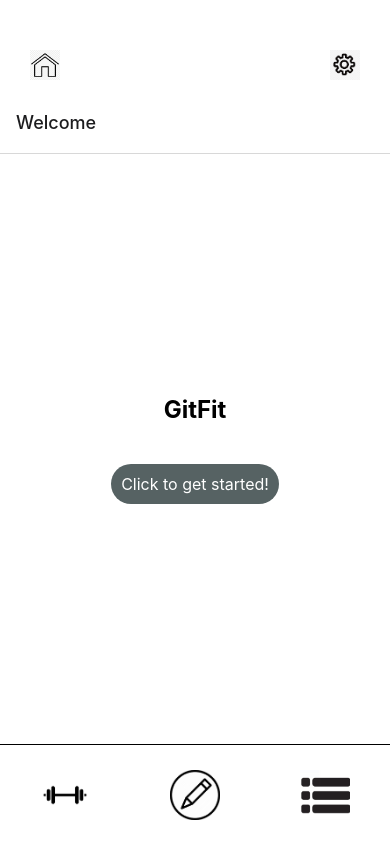
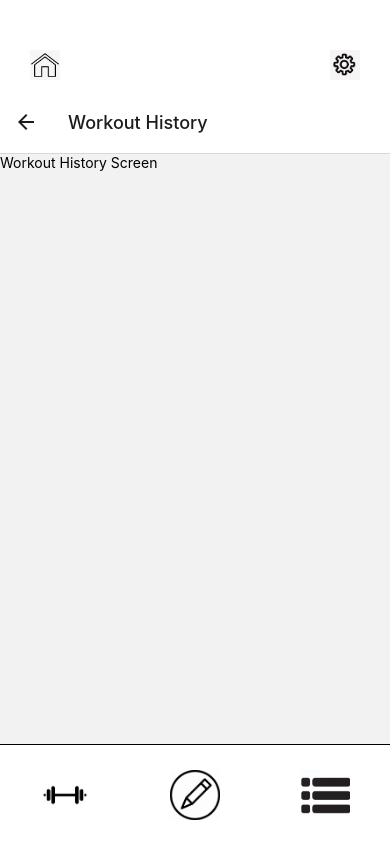
Before and after one commit to peilanzhang/GitFitProj, a React Native app: screen /WorkoutHistory in a window 390 px wide. Built offline with nearby package versions, Linux system fonts and the light colour scheme.

Commit message:
link workoutHistory page from Settings

```diff
--- a/App.js
+++ b/App.js
@@ -11,6 +11,7 @@ import GeneratorPage from './workoutGenerator';
 import ExerciseList from './excersiseList';
 import UpperToolbar from './upperToolbar';
 import Settings from './AppSettings'
+import WorkoutHistory from './workoutHistory';
 
 
 const Stack = createStackNavigator();
@@ -51,10 +52,15 @@ const Stack = createStackNavigator();
         component={GeneratorPage}
         options={{title: 'Generator'}}
         />
-          <Stack.Screen name="ExerciseList"
+        <Stack.Screen name="ExerciseList"
         component={ExerciseList}
         options={{title: 'Exercise List'}}
         />
+        <Stack.Screen name="WorkoutHistory"
+        component={WorkoutHistory}
+        options={{title: 'Workout History'}}
+        />
+
       </Stack.Navigator>
       <LowerToolbar />
     </NavigationContainer>
--- a/AppSettings.jsx
+++ b/AppSettings.jsx
@@ -1,8 +1,14 @@
 import React from 'react';
 import { View, Text, Switch, TouchableOpacity, Button,StyleSheet,TextInput } from 'react-native'; // or your UI library
+import { useNavigation } from '@react-navigation/native';
 
+ function AppSettings() {
+  const navigation = useNavigation();
 
- function AppSettings(){
+  const goToWorkoutHistory = () => {
+    navigation.navigate('WorkoutHistory')
+  };
+
   return (
     <View style={styles.container}>
 
@@ -26,7 +32,7 @@ import { View, Text, Switch, TouchableOpacity, Button,StyleSheet,TextInput } fro
 
       <View style={styles.settingItem}>
         <TouchableOpacity
-          // onPress={goToWorkoutHistory}
+          onPress={goToWorkoutHistory}
         >
           <Text style={styles.linkText}>Workout history</Text>
         </TouchableOpacity>
@@ -35,8 +41,7 @@ import { View, Text, Switch, TouchableOpacity, Button,StyleSheet,TextInput } fro
       <View style={styles.settingItem}>
         <TouchableOpacity>
           <Text style={styles.buttonText}>Reset Data</Text>
-
-                   </TouchableOpacity>
+      </TouchableOpacity>
       </View>
     </View>
   );
--- a/workoutHistory.jsx
+++ b/workoutHistory.jsx
@@ -0,0 +1,21 @@
+// In WorkoutHistory.jsx
+import React from 'react';
+import { StyleSheet, Text, View, TouchableOpacity } from 'react-native';
+
+const WorkoutHistory = () => {
+  // Your component logic here
+
+  return (
+    <View>
+      <Text>Workout History Screen</Text>
+      {/* Your content here */}
+    </View>
+  );
+};
+
+const styles = StyleSheet.create({
+
+
+});
+
+export default WorkoutHistory;
```
